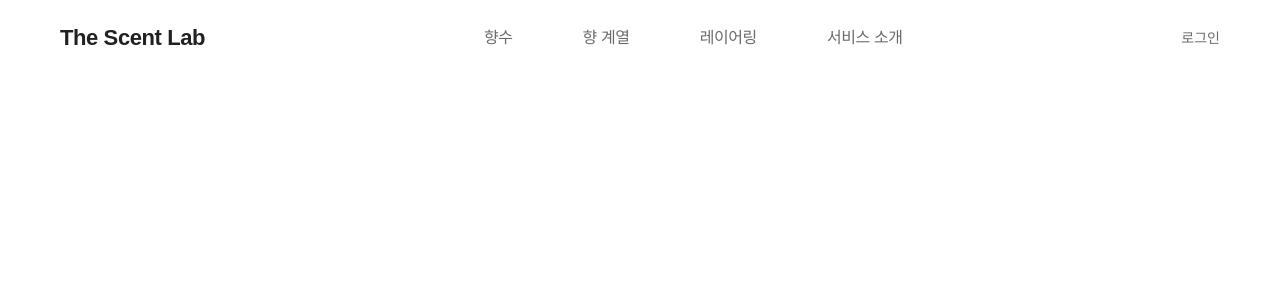
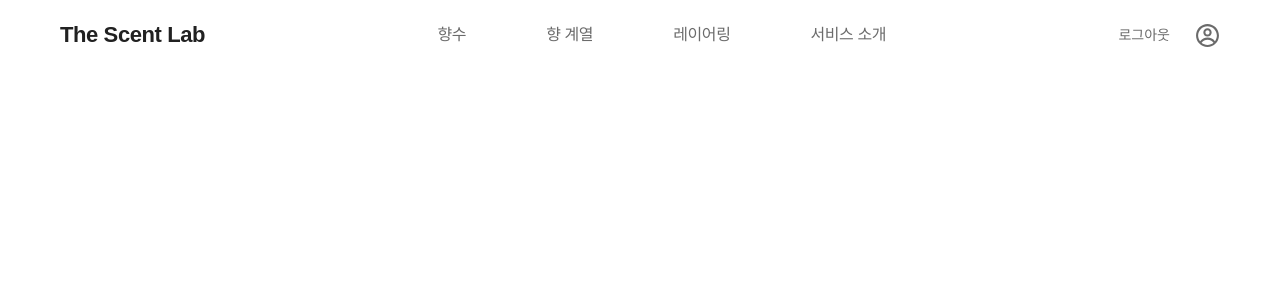
Before and after one commit to deu26-capstone-design/Perfume-FE, a React (Vite) app: page / in a window 1280 px wide. Shown: the top 300 px of the page. Built offline with nearby package versions, Linux system fonts and the light colour scheme; a web font is replaced by a local one.

Commit message:
♻️ refactor: header button → Link 전환, 라우트 경로 수정 및 중복 CSS 정리

```diff
--- a/src/app/styles/index.css
+++ b/src/app/styles/index.css
@@ -2,11 +2,13 @@
   margin: 0;
   padding: 0;
   box-sizing: border-box;
+  border: 0;
+  background-color: transparent;
 }
 
 body {
   font-family: 'Pretendard', sans-serif;
-  line-height: 1.6;
+  line-height: 1.4;
   letter-spacing: -0.025em;
 }
 
--- a/src/widgets/Header/styles/Header.css
+++ b/src/widgets/Header/styles/Header.css
@@ -13,13 +13,14 @@
   font-weight: 600;
   color: var(--header-logo);
   cursor: pointer;
+  text-decoration: none;
 }
 
 .header__nav {
   display: flex;
   font-size: 16px;
   font-weight: 500;
-  gap: 70px;
+  gap: 80px;
   color: var(--header-nav);
 }
 
@@ -37,18 +38,17 @@
 .header__auth {
   display: flex;
   align-items: center;
-  gap: 18px;
+  gap: 25px;
   justify-content: flex-end;
 }
 
 .header__auth-btn {
-  border: 0;
-  background-color: transparent;
   font-size: 14px;
   font-weight: 500;
   color: var(--header-auth);
+  cursor: pointer;
+  text-decoration: none;
   line-height: 1;
-  cursor: pointer;
 }
 
 .header__auth-btn:hover {
@@ -63,17 +63,9 @@
   cursor: pointer;
 }
 
-.header__auth-btn--profile {
-  color: var(--header-auth-focus);
-  font-weight: 600;
-}
-
 .header__hamburger {
   display: none;
-  border: 0;
   background-color: transparent;
-  align-items: center;
-  justify-content: center;
   cursor: pointer;
   font-size: 18px;
 }
@@ -93,15 +85,19 @@
   }
 
   .header__nav {
-    gap: 40px;
+    gap: 50px;
     font-size: 14px;
+  }
+
+  .header__auth {
+    gap: 20px;
   }
 
   .header__auth-btn {
     font-size: 12px;
   }
 
-  .header__auth-btn--profile svg {
+  .header__auth-btn--profile {
     font-size: 20px;
   }
 }
@@ -123,6 +119,8 @@
 
   .header__hamburger {
     display: flex;
+    align-items: center;
+    justify-content: center;
   }
 
   .header__nav--mobile {
@@ -132,51 +130,29 @@
     top: 100%;
     left: 0;
     width: 100%;
-    background-color: white;
     padding: 20px 30px;
     gap: 20px;
     font-size: 14px;
     font-weight: 500;
     box-shadow: 0 4px 12px rgba(0, 0, 0, 0.08);
-    /* z-index: 100; */
   }
 
-  .header__nav--mobile .header__nav-item {
+  .header__nav-item {
     color: var(--header-nav);
     font-weight: 500;
     cursor: pointer;
     text-decoration: none;
   }
 
-  .header__nav--mobile .header__nav-item:hover {
-    color: var(--header-nav-focus);
-    font-weight: 600;
-  }
-
   .header__auth--mobile {
     display: flex;
     align-items: center;
-    gap: 8px;
+    gap: 10px;
     padding-top: 20px;
     border-top: 1px solid #eee;
   }
 
-  .header__auth-btn {
-    font-size: 12px;
-    color: var(--header-auth);
-    font-weight: 500;
-    cursor: pointer;
-  }
-
-  .header__auth-btn:hover {
-    color: var(--header-auth-focus);
-    font-weight: 600;
-  }
-
-  .header__auth-btn--profile svg {
-    font-size: 10px;
-    color: var(--header-auth);
-    font-weight: 500;
-    cursor: pointer;
+  .header__auth-btn--profile {
+    font-size: 15px;
   }
 }
--- a/src/widgets/Header/ui/Header.tsx
+++ b/src/widgets/Header/ui/Header.tsx
@@ -6,19 +6,21 @@ import { useState } from 'react';
 import { Link } from 'react-router-dom';
 
 export default function Header() {
-  const isLogin = false;
+  const isLogin = true;
   const [isOpen, setIsOpen] = useState(false);
 
   return (
     <header className="header">
-      <h1 className="header__logo">The Scent Lab</h1>
+      <Link to="/" className="header__logo">
+        <span>The Scent Lab</span>
+      </Link>
 
       {/* Desktop, Tablet nav */}
       <nav className="header__nav">
-        <Link className="header__nav-item" to="/perfumes">
+        <Link className="header__nav-item" to="/">
           향수
         </Link>
-        <Link className="header__nav-item" to="/fragrance-types">
+        <Link className="header__nav-item" to="/accords">
           향 계열
         </Link>
         <Link className="header__nav-item" to="/layering">
@@ -34,12 +36,14 @@ export default function Header() {
         {isLogin ? (
           <>
             <button className="header__auth-btn">로그아웃</button>
-            <button className="header__auth-btn header__auth-btn--profile">
+            <Link to="/my-page" className="header__auth-btn header__auth-btn--profile">
               <CgProfile color="var(--header-auth)" />
-            </button>
+            </Link>
           </>
         ) : (
-          <button className="header__auth-btn">로그인</button>
+          <Link to="/login" className="header__auth-btn">
+            로그인
+          </Link>
         )}
       </div>
 
@@ -51,10 +55,10 @@ export default function Header() {
       {/* Mobile 드롭다운 메뉴 */}
       {isOpen && (
         <nav className="header__nav--mobile">
-          <Link className="header__nav-item" to="/perfumes" onClick={() => setIsOpen(false)}>
+          <Link className="header__nav-item" to="/" onClick={() => setIsOpen(false)}>
             향수
           </Link>
-          <Link className="header__nav-item" to="/fragrance-types" onClick={() => setIsOpen(false)}>
+          <Link className="header__nav-item" to="/accords" onClick={() => setIsOpen(false)}>
             향 계열
           </Link>
           <Link className="header__nav-item" to="/layering" onClick={() => setIsOpen(false)}>
@@ -67,12 +71,14 @@ export default function Header() {
             {isLogin ? (
               <>
                 <button className="header__auth-btn">로그아웃</button>
-                <button className="header__auth-btn header__auth-btn--profile">
-                  <CgProfile size={15} color="var(--header-auth)" />
-                </button>
+                <Link to="/my-page" className="header__auth-btn header__auth-btn--profile">
+                  <CgProfile color="var(--header-auth)" />
+                </Link>
               </>
             ) : (
-              <button className="header__auth-btn">로그인</button>
+              <Link to="/login" className="header__auth-btn">
+                로그인
+              </Link>
             )}
           </div>
         </nav>
```
